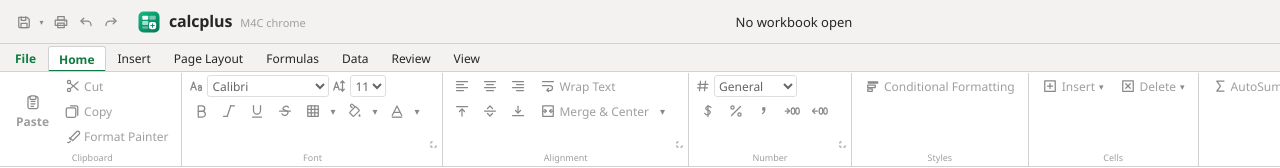
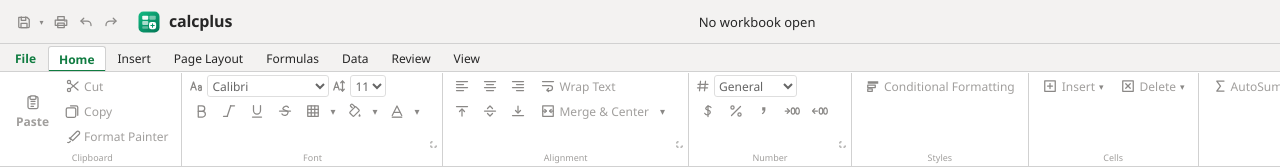
Before and after one commit to msbuk1/calcplus, a React (Vite) app: page / in a window 1280 px wide. Shown: the top 168 px of the page. Built offline with nearby package versions, Linux system fonts and the light colour scheme.

Commit message:
Remove the M4C chrome phase branding
The header badge and the About dialog no longer carry the M4C milestone
phase label; the dead CSS rule goes with them.

Signed-off-by: msbuk1 <131912215+msbuk1@users.noreply.github.com>

```diff
--- a/src/chrome/AboutDialog.tsx
+++ b/src/chrome/AboutDialog.tsx
@@ -19,7 +19,7 @@ export function AboutDialog({ onClose }: AboutDialogProps): JSX.Element {
         <img className="about-icon" src={appIcon} alt="" width={44} height={44} />
         <div>
           <h3 className="about-name">calcplus</h3>
-          <p className="about-version">Version 0.1.0 — M4C chrome</p>
+          <p className="about-version">Version 0.1.0</p>
           <p>
             A browser-based, single-user spreadsheet that follows Excel desktop behaviour for the
             features it supports.
--- a/src/chrome/AppHeader.tsx
+++ b/src/chrome/AppHeader.tsx
@@ -31,7 +31,6 @@ export function AppHeader({
       <div className="brand">
         <img className="brand-icon" src={appIcon} alt="" width={26} height={26} />
         <span className="brand-name">calcplus</span>
-        <span className="brand-phase">M4C chrome</span>
       </div>
       <div className="file-meta">
         <span className="file-name" data-testid="file-name">
--- a/src/styles.css
+++ b/src/styles.css
@@ -117,12 +117,6 @@ a:focus-visible,
   color: var(--text);
 }
 
-.brand-phase {
-  color: var(--disabled);
-  font-size: 11px;
-  white-space: nowrap;
-}
-
 .file-meta {
   display: flex;
   flex: 1;
```
